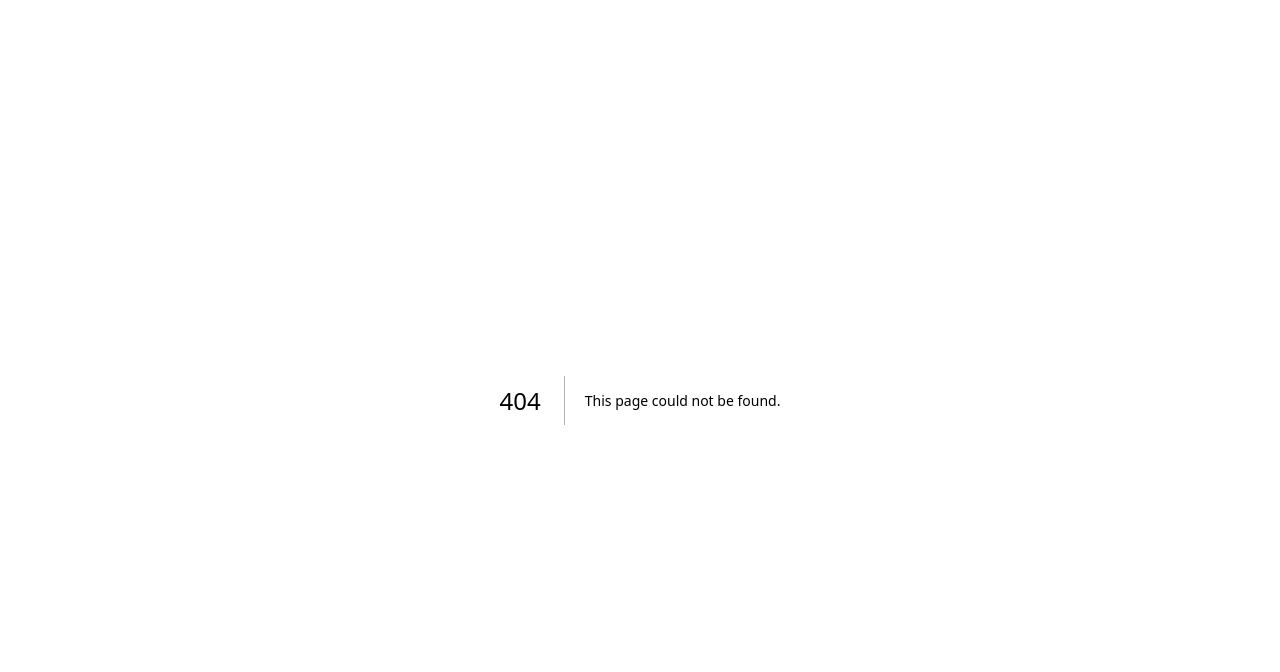
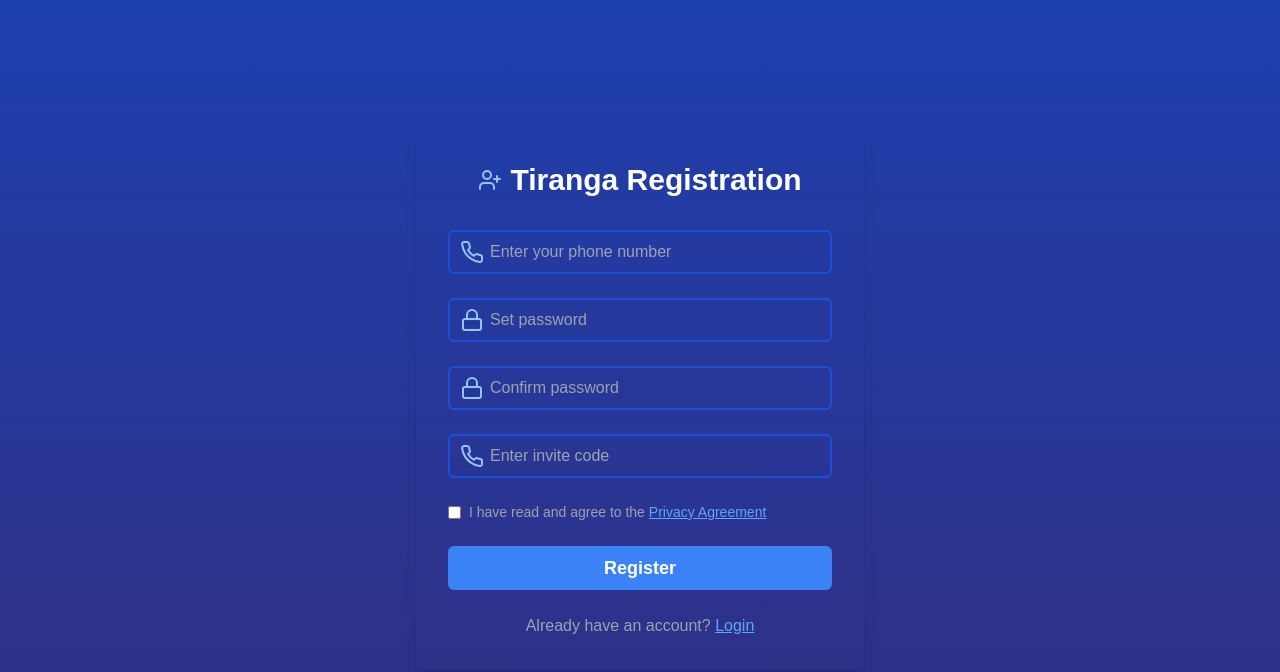
Before and after one commit to onlyprogrammers/color-prediction, a Next.js app in the folder colorprediction/: page /register in a window 1280 px wide. Before the commit this address had no page. Shown: the top 672 px of the page. Built offline with nearby package versions, Linux system fonts and the light colour scheme.

Commit message:
registration page

```diff
--- a/colorprediction/app/layout.tsx
+++ b/colorprediction/app/layout.tsx
@@ -14,8 +14,8 @@
 });
 
 export const metadata: Metadata = {
-  title: "Create Next App",
-  description: "Generated by create next app",
+  title: "color pridictor",
+  description: "created by github",
 };
 
 export default function RootLayout({
--- /dev/null
+++ b/colorprediction/app/register/layout.tsx
@@ -0,0 +1,11 @@
+export default function layout({
+    children,
+  }: Readonly<{
+    children: React.ReactNode;
+  }>){
+    return (
+        <>
+        {children}
+        </>
+    )
+}
--- /dev/null
+++ b/colorprediction/app/register/page.tsx
@@ -0,0 +1,89 @@
+// RegisterPage.tsx
+import React from 'react';
+import { Phone, Lock, UserPlus } from 'lucide-react';
+
+const RegisterPage: React.FC = () => {
+  return (
+    <div className="flex flex-col items-center justify-center min-h-screen bg-gradient-to-b from-blue-800 to-indigo-900 text-white backdrop-blur-md bg-slate-500">
+      <div className="w-full max-w-md p-8 bg-opacity-90 bg-transparent rounded-lg shadow-lg">
+        {/* Title and Icon */}
+        <div className="flex items-center justify-center mb-8 space-x-2">
+          <UserPlus className="w-6 h-6 text-blue-300" />
+          <h1 className="text-3xl font-semibold">Tiranga Registration</h1>
+        </div>
+
+        {/* Register Form */}
+        <form className="space-y-6">
+          {/* Phone Number Input */}
+          <div className="relative">
+            <Phone className="absolute left-3 top-1/2 transform -translate-y-1/2 text-blue-300" />
+            <input
+              type="text"
+              placeholder="Enter your phone number"
+              className="border-blue-700 border-2 w-full pl-10 py-2 text-gray-900 rounded-md focus:outline-none focus:ring-2 focus:ring-blue-400  bg-transparent"
+            />
+          </div>
+
+          {/* Password Input */}
+          <div className="relative">
+            <Lock className="absolute left-3 top-1/2 transform -translate-y-1/2 text-blue-300" />
+            <input
+              type="password"
+              placeholder="Set password"
+              className="border-blue-700 border-2 w-full pl-10 py-2 text-gray-900 rounded-md focus:outline-none focus:ring-2 focus:ring-blue-400 bg-transparent"
+            />
+          </div>
+
+          {/* Confirm Password Input */}
+          <div className="relative">
+            <Lock className="absolute left-3 top-1/2 transform -translate-y-1/2 text-blue-300" />
+            <input
+              type="password"
+              placeholder="Confirm password"
+              className="border-blue-700 border-2 w-full pl-10 py-2 text-gray-900 rounded-md focus:outline-none focus:ring-2 focus:ring-blue-400 bg-transparent"
+            />
+          </div>
+
+          {/* Invite Code Input */}
+          <div className="relative">
+            <Phone className="absolute left-3 top-1/2 transform -translate-y-1/2 text-blue-300" />
+            <input
+              type="text"
+              placeholder="Enter invite code"
+              className="border-blue-700 border-2 w-full pl-10 py-2 text-gray-900 rounded-md focus:outline-none focus:ring-2 focus:ring-blue-400 bg-transparent "
+            />
+          </div>
+
+          {/* Agreement Checkbox */}
+          <div className="flex items-center space-x-2 text-sm">
+            <input type="checkbox" id="agreement" className="text-blue-300 focus:ring-0" />
+            <label htmlFor="agreement" className="text-gray-400">
+              I have read and agree to the{' '}
+              <a href="#" className="text-blue-400 underline">
+                Privacy Agreement
+              </a>
+            </label>
+          </div>
+
+          {/* Register Button */}
+          <button
+            type="submit"
+            className="w-full py-2 text-lg font-semibold text-white bg-blue-500 rounded-md hover:bg-blue-600 focus:outline-none focus:ring-2 focus:ring-blue-400"
+          >
+            Register
+          </button>
+
+          {/* Login Link */}
+          <p className="text-center text-gray-400 mt-4">
+            Already have an account?{' '}
+            <a href="/login" className="text-blue-400 underline">
+              Login
+            </a>
+          </p>
+        </form>
+      </div>
+    </div>
+  );
+};
+
+export default RegisterPage;
--- a/colorprediction/components/home-page.tsx
+++ b/colorprediction/components/home-page.tsx
@@ -7,6 +7,8 @@
 import { Card, CardContent } from "@/components/ui/card"
 import { Input } from "@/components/ui/input"
 import { Trophy, Gift, Gamepad2, Coins, Fish, Globe, Bell, HeadphonesIcon, HelpCircle, Info, Download, Search, User, ChevronLeft, ChevronRight, Wallet } from "lucide-react"
+import football from '@/components/images/football.jpeg'
+import basketball from '@/components/images/basketball.jpeg'
 
 export default function HomePage() {
   const [currentSlide, setCurrentSlide] = useState(0)
@@ -38,20 +40,23 @@
         <div className="flex items-center justify-between max-w-6xl mx-auto">
           <h1 className="text-xl font-bold bg-gradient-to-r from-purple-400 to-pink-600 text-transparent bg-clip-text">Tiranga</h1>
           <div className="flex items-center gap-2">
-            <Card className="bg-gradient-to-r from-purple-500 to-pink-500 p-1 rounded-full shadow-lg hover:shadow-xl transition-shadow duration-300">
+            <Card className="bg-gradient-to-r from-purple-500 to-pink-500 px-1 rounded-full shadow-lg hover:shadow-xl transition-shadow duration-300">
               <CardContent className="p-0 flex items-center gap-1">
                 <div className="bg-white rounded-full p-2">
                   <Wallet className="h-4 w-4 text-purple-600" />
                 </div>
                 <div className="pr-3">
                   <p className="text-xs font-medium text-purple-100">Balance</p>
-                  <p className="text-base font-bold text-white">₹10,000.00</p>
+                  <p className="text-sm font-bold text-white">₹10,000.00</p>
                 </div>
               </CardContent>
             </Card>
             <Button variant="ghost" size="icon" className="rounded-full bg-gray-800 hover:bg-gray-700 transition-colors duration-300">
+              <Link href='/register'>
               <User className="h-5 w-5" />
               <span className="sr-only">User profile</span>
+              </Link>
+
             </Button>
           </div>
         </div>
@@ -204,9 +209,9 @@
         {/* Winning Information */}
         <section className="space-y-3">
           <h2 className="text-lg font-semibold text-green-400">Winning Information</h2>
-          <div className="space-y-3">
+          <div className="space-y-1">
             {winningInfo.map((info, index) => (
-              <div key={index} className="flex items-center justify-between bg-gray-800/50 p-3 rounded-lg hover:bg-gray-800 transition-all duration-300">
+              <div key={index} className="flex items-center justify-between bg-gray-800/50 p-2 rounded-lg hover:bg-gray-800 transition-all duration-300 m-0">
                 <div className="flex items-center gap-3">
                   <Image
                     src={info.avatar}
@@ -277,8 +282,8 @@
 }
 
 const sportsCards = [
-  { title: "Football", image: "/placeholder.svg?height=200&width=300" },
-  { title: "Basketball", image: "/placeholder.svg?height=200&width=300" },
+  { title: "Football", image: football },
+  { title: "Basketball", image: basketball },
 ]
 
 const casinoGames = [
```
Also changed, not shown: colorprediction/components/images/basketball.jpeg (added), colorprediction/components/images/football.jpeg (added).
